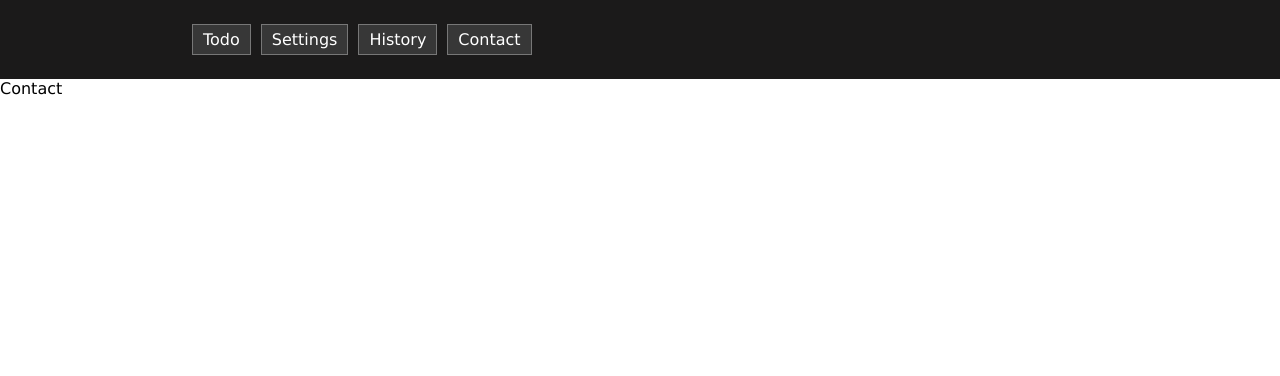
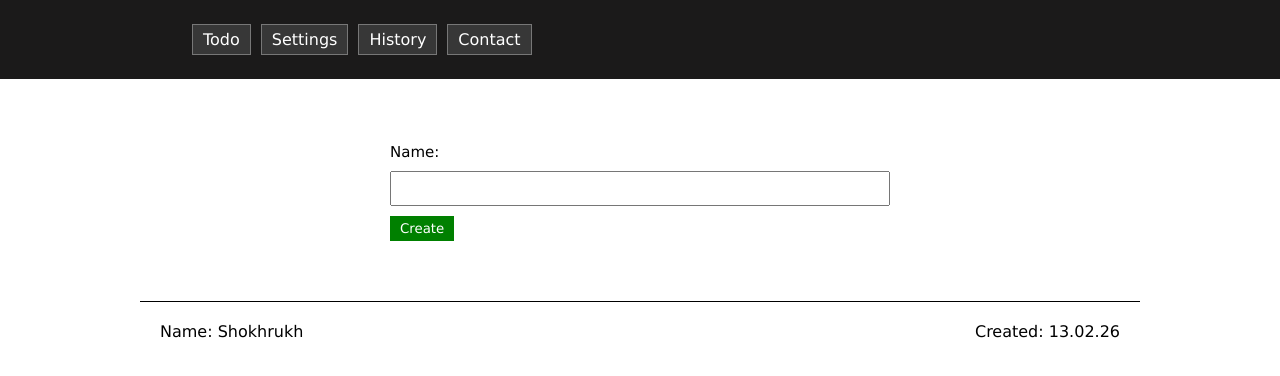
Before and after one commit to usershokhrukh/react-route-app, a React (Vite) app: page /contact in a window 1280 px wide. Shown: the top 376 px of the page. Built offline with nearby package versions, Linux system fonts and the light colour scheme.

Commit message:
todo react

```diff
--- a/src/assets/block/_block.scss
+++ b/src/assets/block/_block.scss
@@ -1,3 +1,6 @@
 @import "./mixin";
 @import "./_general.scss";
 @import "./main";
+@import "./contact";
+@import "./settings";
+@import "./history"
--- /dev/null
+++ b/src/assets/block/_contact.scss
@@ -0,0 +1,44 @@
+.contact {
+  @include display();
+  // background-color: red;
+  flex-direction: column;
+  padding: 5% 10px;
+  gap: 60px;
+
+  &__form {
+    @include display();
+    flex-direction: column;
+    gap: 10px;
+    align-items: start;
+    width: 100%;
+    max-width: 500px;
+  }
+
+  &__label {
+    font-size: 15px;
+  }
+
+  &__input {
+    outline: none;
+    padding: 8px;
+    width: 100%;
+  }
+
+  &__button {
+    border: none;
+    padding: 5px 10px;
+    background-color: green;
+    color: white;
+  }
+
+  &__bottom {
+    @include display();
+    justify-content: space-between;
+    gap: 10px;
+    flex-wrap: wrap;
+    border-top: 1px solid black;
+    width: 100%;
+    max-width: 1000px;
+    padding: 20px;
+  }
+}
--- a/src/assets/block/_main.scss
+++ b/src/assets/block/_main.scss
@@ -52,8 +52,11 @@
     width: 100%;
   }
 
+
   &__todo-item {
     @include display();
+    justify-content: space-between;
+    width: 100%;
     gap: 10px;
     align-items: start;
     border: 1px solid rgb(97, 97, 97);
--- a/src/assets/style.css
+++ b/src/assets/style.css
@@ -7,6 +7,10 @@
 
 li {
   list-style: none;
+}
+
+.removed {
+  opacity: 0.5 !important;
 }
 
 .main__ul {
@@ -66,6 +70,8 @@ li {
   display: flex;
   align-items: center;
   justify-content: center;
+  justify-content: space-between;
+  width: 100%;
   gap: 10px;
   align-items: start;
   border: 1px solid rgb(97, 97, 97);
@@ -81,4 +87,91 @@ li {
   background-color: rgb(141, 4, 4);
   color: white;
   font-weight: 600;
+}
+
+.contact {
+  display: flex;
+  align-items: center;
+  justify-content: center;
+  flex-direction: column;
+  padding: 5% 10px;
+  gap: 60px;
+}
+.contact__form {
+  display: flex;
+  align-items: center;
+  justify-content: center;
+  flex-direction: column;
+  gap: 10px;
+  align-items: start;
+  width: 100%;
+  max-width: 500px;
+}
+.contact__label {
+  font-size: 15px;
+}
+.contact__input {
+  outline: none;
+  padding: 8px;
+  width: 100%;
+}
+.contact__button {
+  border: none;
+  padding: 5px 10px;
+  background-color: green;
+  color: white;
+}
+.contact__bottom {
+  display: flex;
+  align-items: center;
+  justify-content: center;
+  justify-content: space-between;
+  gap: 10px;
+  flex-wrap: wrap;
+  border-top: 1px solid black;
+  width: 100%;
+  max-width: 1000px;
+  padding: 20px;
+}
+
+.settings {
+  display: flex;
+  align-items: center;
+  justify-content: center;
+  padding: 6% 10px;
+}
+.settings__boxes {
+  display: flex;
+  align-items: center;
+  justify-content: center;
+  width: 100%;
+  justify-content: space-between;
+  max-width: 500px;
+}
+.settings__text {
+  opacity: 0.7;
+}
+
+.history {
+  display: flex;
+  align-items: center;
+  justify-content: center;
+  padding: 5% 10px;
+}
+.history__item {
+  display: flex;
+  align-items: center;
+  justify-content: center;
+  flex-direction: column;
+  width: 100%;
+}
+.history__text {
+  display: flex;
+  align-items: center;
+  justify-content: center;
+  width: 100%;
+  padding: 10px;
+  border-bottom: 1px solid gray;
+  max-width: 500px;
+  word-break: break-all;
 }/*# sourceMappingURL=style.css.map */
--- a/src/components/Contact.jsx
+++ b/src/components/Contact.jsx
@@ -2,7 +2,17 @@ import React from 'react'
 
 const Contact = () => {
   return (
-    <div>Contact</div>
+    <div className='contact'>
+      <form className='contact__form'>
+        <label htmlFor="contact" className='contact__label'>Name:</label>
+        <input id='contact' className='contact__input' type="text" />
+        <button className='contact__button'>Create</button>
+      </form>
+      <div className='contact__bottom'>
+        <p className='contact__info'>Name: <span className='contact__name'>Shokhrukh</span></p>
+        <p className='contact__info'>Created: <span className='contact__name'>13.02.26</span></p>
+      </div>
+    </div>
   )
 }
 
--- a/src/components/History.jsx
+++ b/src/components/History.jsx
@@ -1,9 +1,14 @@
-import React from 'react'
+import React from "react";
 
 const History = () => {
   return (
-    <div>History</div>
-  )
-}
+    <div className="history">
+      <div className="history__item">
+        <p className="history__text">Background color changed</p>
+        <p className="history__text">Background color changed</p>
+      </div>
+    </div>
+  );
+};
 
-export default History
+export default History;
--- a/src/components/Settings.jsx
+++ b/src/components/Settings.jsx
@@ -2,7 +2,12 @@ import React from 'react'
 
 const Settings = () => {
   return (
-    <div>Settings</div>
+    <div className='settings'>
+      <div className='settings__boxes'>
+        <p className='settings__text'>Change Background: </p>
+        <input type="color" />
+      </div>
+    </div>
   )
 }
 
--- a/src/components/Todo.jsx
+++ b/src/components/Todo.jsx
@@ -1,26 +1,41 @@
-import React from 'react'
-
+import React, {useState} from "react";
+import {useAsyncError} from "react-router-dom";
+import TodoItems from "./TodoItems";
+let data = [];
 const Todo = () => {
+  const [todoData, setTodoData] = useState([]);
+  const [id, setId] = useState(0);
+  const [inputValue, setInputValue] = useState("");
+  const handleSubmit = (e) => {
+    e.preventDefault();
+    if (inputValue.trim()) {
+      setId((eid) => eid + 1);
+      const objData = {
+        id,
+        text: inputValue.trim(),
+      };
+      if (data[0]) {
+        setTodoData(data)
+      } else {
+        setTodoData([...todoData, objData]);
+      }
+    }
+  };
   return (
-    <div className='main__todo'>
-      <form className='main__form' action="">
-        <input className='main__input' type="text" />
-        <button className='main__todo-button'>Add</button>
+    <div className="main__todo">
+      <form onSubmit={(e) => handleSubmit(e)} className="main__form" action="">
+        <input
+          onChange={(e) => setInputValue(e.target.value)}
+          className="main__input"
+          type="text"
+        />
+        <button className="main__todo-button">Add</button>
       </form>
-      <div className='main__todos'>
-        <div className='main__todo-item'>
-          <span className='main__todo-id'>1</span>
-          <p className='main__todo-text'>Lorem ipsum dolor sit amet consectetur adipisicing elit. Adipisci, sunt?</p>
-          <button className='main__todo-del'>delete</button>
-        </div>
-        <div className='main__todo-item'>
-          <span className='main__todo-id'>1</span>
-          <p className='main__todo-text'>Lorem ipsum dolor sit amet consectetur adipisicing elit. Adipisci, sunt?</p>
-          <button className='main__todo-del'>delete</button>
-        </div>
+      <div className="main__todos">
+        <TodoItems data={todoData} />
       </div>
     </div>
-  )
-}
+  );
+};
 
-export default Todo
+export default Todo;
--- /dev/null
+++ b/src/components/TodoItems.jsx
@@ -0,0 +1,27 @@
+import React from "react";
+
+const TodoItems = ({data}) => {
+  console.log(data);
+  function handleDelete(id) {
+    const items = document.querySelectorAll(".main__todo-item");
+    items[id].classList.add("removed");
+    console.log(items[id]);
+  }
+
+  return data?.map((item) => {
+    function handleId() {
+      handleDelete(item.id)
+    }
+    return (
+      <div key={item} className="main__todo-item">
+        <span className="main__todo-id">{item?.id}</span>
+        <p className="main__todo-text">{item?.text}</p>
+        <button key={item.id} onClick={handleId} className="main__todo-del">
+          delete
+        </button>
+      </div>
+    );
+  });
+};
+
+export default TodoItems;
```
Also changed, not shown: src/assets/block/_general.scss (+7 -0 lines), src/assets/block/_history.scss (added, +19 -0 lines), src/assets/block/_settings.scss (added, +15 -0 lines), 1 other file (tests, documents, lock files or other folders).
